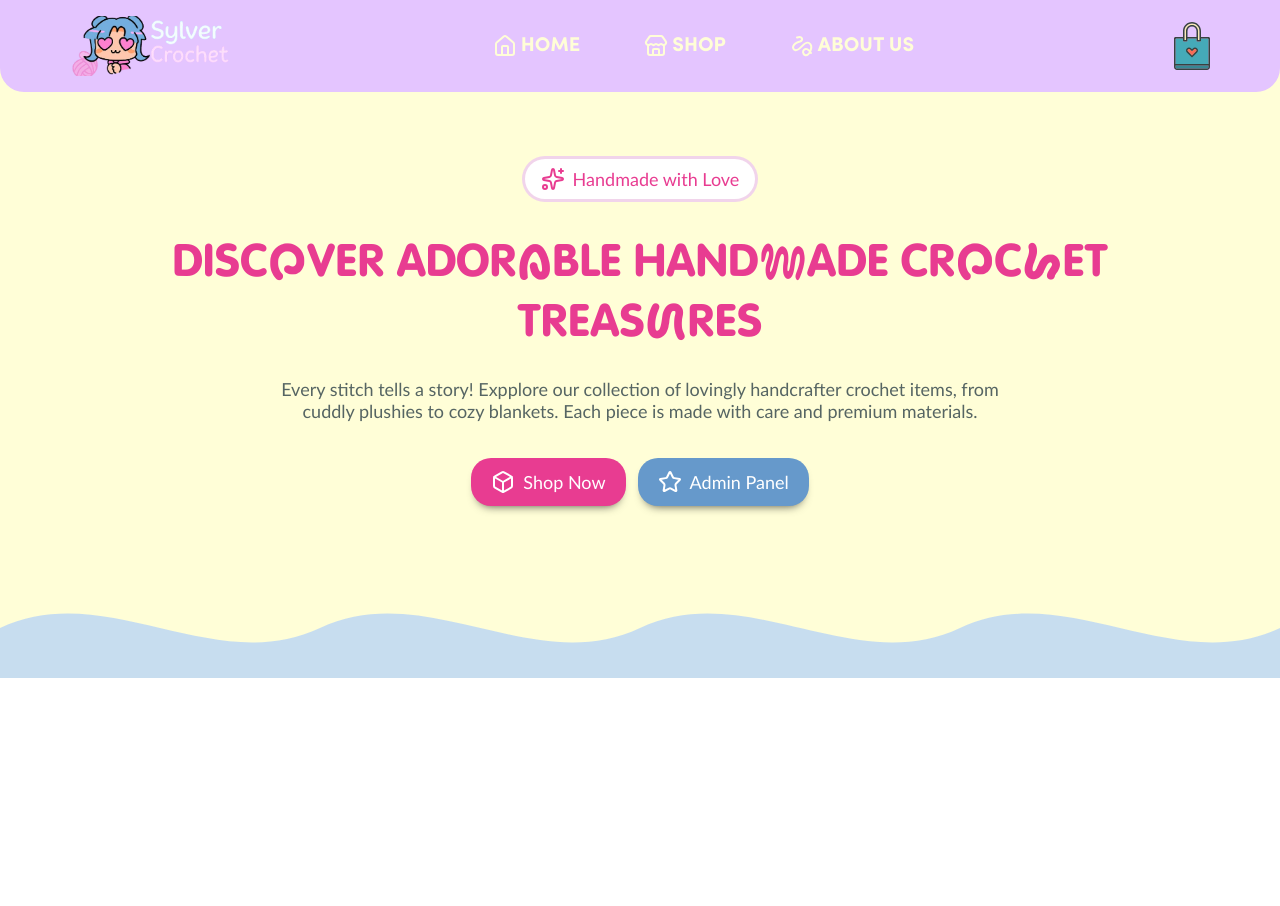
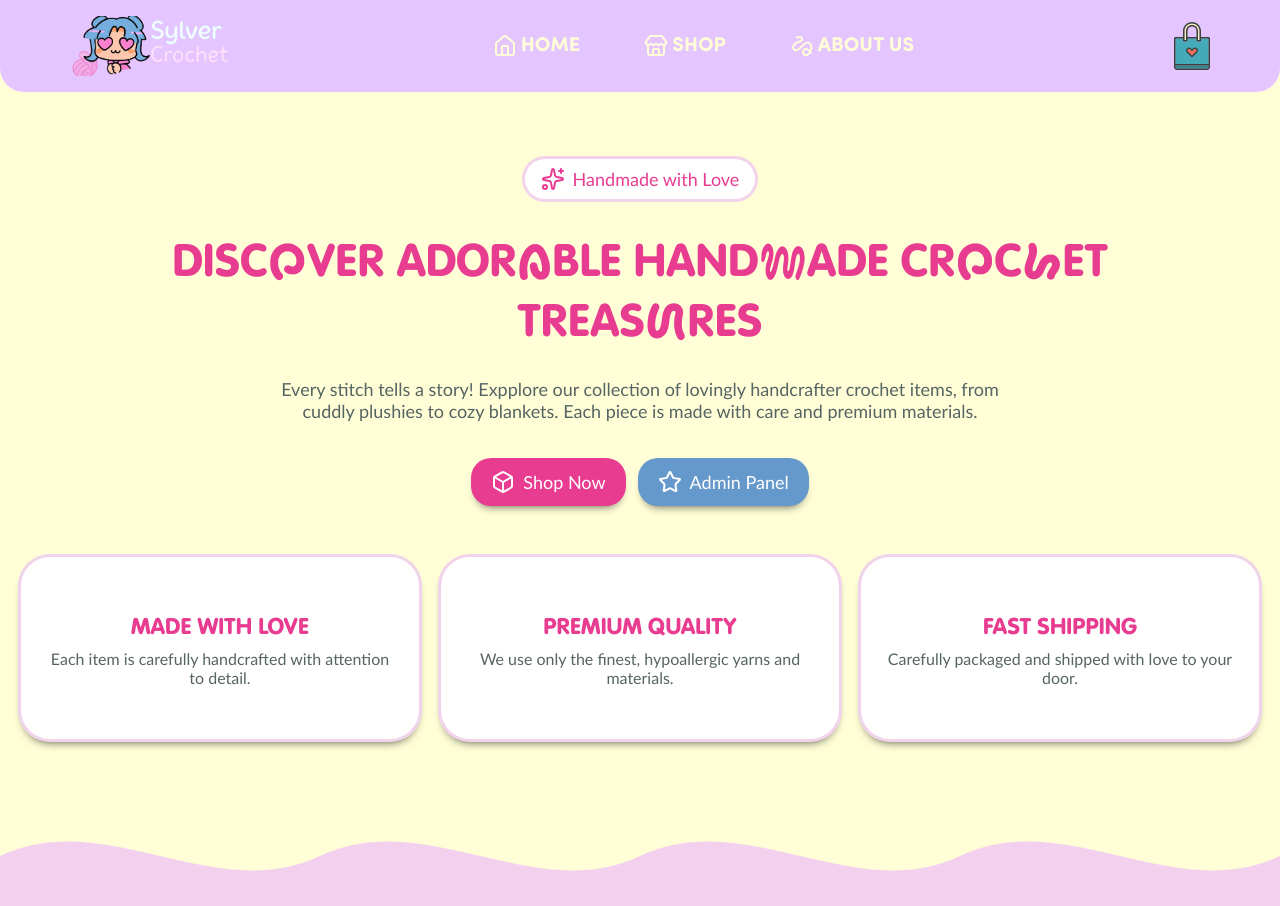
Before and after one commit to fifthmarauder/sylvercrochet, a Next.js app: page / in a window 1280 px wide. Before the commit the page ends 800 px from the top, so only its background shows below. Built offline with nearby package versions, Linux system fonts and the light colour scheme.

Commit message:
Chore: added cards

```diff
--- a/src/app/page.tsx
+++ b/src/app/page.tsx
@@ -1,4 +1,5 @@
 import BodyContainer from "@/components/BodyContainer/BodyContainer";
+import Cards from "@/components/Cards/Cards";
 import Header from "@/components/Header/Header";
 
 const page = () => {
@@ -6,6 +7,7 @@ const page = () => {
     <div>
       <Header />
       <BodyContainer />
+      {/* <Cards /> */}
     </div>
   );
 };
--- a/src/components/BodyContainer/BodyContainer.tsx
+++ b/src/components/BodyContainer/BodyContainer.tsx
@@ -4,6 +4,21 @@ import Button from "../common/Button/Button";
 import Wave from "../common/Wave";
 
 const BodyContainer = () => {
+  const cardContent = [
+    {
+      label: "MADE WITH LOVE",
+      description:
+        "Each item is carefully handcrafted with attention to detail.",
+    },
+    {
+      label: "PREMIUM QUALITY",
+      description: "We use only the finest, hypoallergic yarns and materials.",
+    },
+    {
+      label: "FAST SHIPPING",
+      description: "Carefully packaged and shipped with love to your door.",
+    },
+  ];
   return (
     <>
       <div className={styles.main}>
@@ -39,9 +54,19 @@ const BodyContainer = () => {
               />
             </div>
           </div>
+          <div className={styles.cardRow}>
+            {cardContent.map((data, index) => {
+              return (
+                <div className={styles.cardStyle} key={index}>
+                  <div className={styles.cardHeading}>{data.label}</div>
+                  <div className={styles.cardPara}>{data.description}</div>
+                </div>
+              );
+            })}
+          </div>
         </div>
       </div>
-      <div style={{ backgroundColor: "var(--color-secondary" }}>
+      <div style={{ backgroundColor: "var(--color-lightPink" }}>
         <Wave color="var(--color-bgLight)" />
       </div>
     </>
--- a/src/components/BodyContainer/bodyContainer.module.css
+++ b/src/components/BodyContainer/bodyContainer.module.css
@@ -10,6 +10,8 @@
   display: flex;
   flex-direction: column;
   max-width: 1280px;
+  align-items: center;
+  gap: 40px;
 }
 
 .introContainer {
@@ -45,3 +47,34 @@
   gap: 12px;
   padding: 8px 0px;
 }
+
+.cardRow {
+  display: flex;
+  gap: 16px;
+}
+
+.cardStyle {
+  display: flex;
+  flex-direction: column;
+  align-items: center;
+  gap: 8px;
+  padding: 52px 24px;
+  border: 3px solid #e5aeda88;
+  border-radius: 32px;
+  background-color: white;
+  width: 350px;
+  box-shadow: 0px 6px 10px -6px rgba(0, 0, 0, 0.7);
+}
+
+.cardHeading {
+  font-family: var(--font-noodle);
+  font-size: 24px;
+  line-height: 32px;
+  color: var(--color-darkPink);
+}
+
+.cardPara {
+  text-align: center;
+  font-size: 16px;
+  color: #566563;
+}
--- /dev/null
+++ b/src/components/Cards/cards.module.css
@@ -0,0 +1,38 @@
+.main {
+  background-color: var(--color-secondary);
+  display: flex;
+  padding: 64px 4px;
+  justify-content: center;
+}
+
+.container {
+  display: flex;
+  gap: 16px;
+  max-width: 1280px;
+}
+
+.cardStyle {
+  display: flex;
+  flex-direction: column;
+  align-items: center;
+  gap: 8px;
+  padding: 52px 24px;
+  border: 3px solid #e5aeda88;
+  border-radius: 32px;
+  background-color: white;
+  width: 350px;
+  box-shadow: 0px 6px 10px -6px rgba(0, 0, 0, 0.7);
+}
+
+.cardHeading {
+  font-family: var(--font-noodle);
+  font-size: 24px;
+  line-height: 32px;
+  color: var(--color-darkPink);
+}
+
+.cardPara {
+  text-align: center;
+  font-size: 16px;
+  color: #566563;
+}
```
Also changed, not shown: src/components/Cards/Cards.tsx (+41 -0 lines).
